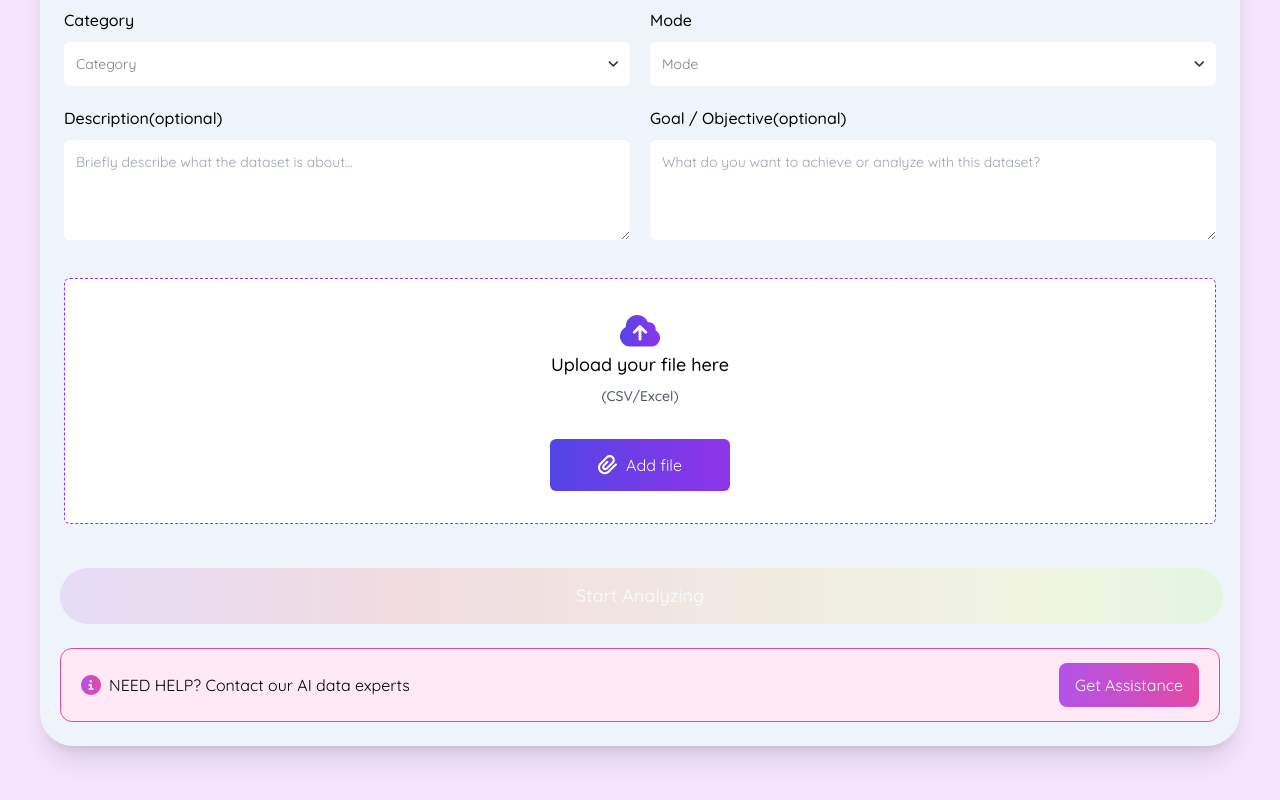
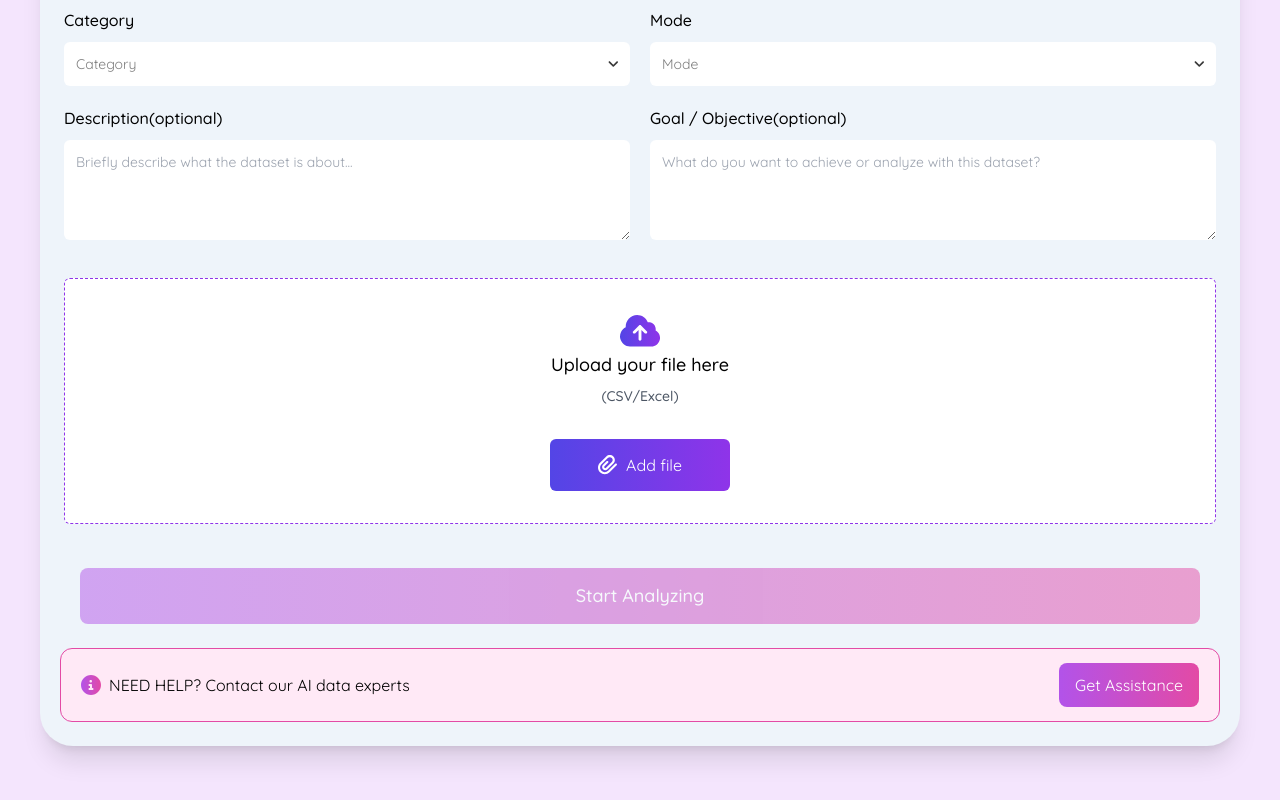
Before and after one commit to victorgbonna/vaisualize-client, a Next.js app: page /indexc in a window 1280 px wide. Shown: the part 1094-1894 px from the top of the page. Built offline with nearby package versions, Linux system fonts and the light colour scheme.

Commit message:
fixed beta testing erro1

```diff
--- a/src/components/VaisualizeForm/index.jsx
+++ b/src/components/VaisualizeForm/index.jsx
@@ -220,7 +220,7 @@ export default function VaisualizeForm(){
             throw {error:imageError}
         }
 
-        const body={...multiselect, ...formData, file_url:url, sample_data:first5rows}
+        const body={...multiselect, ...formData, file_url:[url], sample_data:first5rows}
 
         return await postData({path:API_ENDPOINTS.MAKE_A_REQUEST,body})
 
@@ -346,9 +346,8 @@ export default function VaisualizeForm(){
             <div className="py-6 px-5">
                 <div className="px-5 relative">
                     <LoadButton onClick={()=>requestChatGPT()}
-                    activeClass=" button1 "
-                    customDisabled={true}
-                    className={"font-medium px-6 text-lg text-white h-full w-full py-3.5"}
+                    loadingClass='button1'
+                    className={"font-medium px-6 p2 rounded-lg text-lg text-white h-full w-full py-3.5"}
                         disabled={
                             !formData.title
                             || !formData.category ||
--- a/src/components/helper/LoadButton.jsx
+++ b/src/components/helper/LoadButton.jsx
@@ -10,7 +10,7 @@ export default function LoadButton({
             onClick={onClick}
             disabled={disabled || isLoading}
             className={customDisabled?
-              className+ ' btnTrans '+(disabled?' button12 ':activeClass):
+              className+ ' button12 '+activeClass:
               className
             }>
             {isLoading?
--- a/src/pages/index.jsx
+++ b/src/pages/index.jsx
@@ -205,7 +205,7 @@ function CSteps(){
 
           <div className="h-full flex flex-col items-center justify-center z-10 relative tablet:px-4">
               <div className="relative w-fit h-fit mt-8">
-                  <Link href='/#form' className="buttonreal flex justify-center gap-x-5 items-center h-full px-10 py-3 rounded-[30px]">
+                  <Link href='/#form' className="p1 flex justify-center gap-x-5 items-center h-full px-12 tablet:px-10 py-3 rounded-[30px]">
                       {/* <img style={{filter:'brightness(0) invert(1)'}} src="/svg/upload.svg" alt="upload" /> */}
                       <p className="text-white font-medium">Get Started</p>
                   </Link>
--- a/src/styles/globals.css
+++ b/src/styles/globals.css
@@ -156,6 +156,7 @@ button[disabled] {
   background-color: #cccccc;
   color: #666666; */
 }
+
 input::-webkit-outer-spin-button,
 input::-webkit-inner-spin-button {
   -webkit-appearance: none;
```
